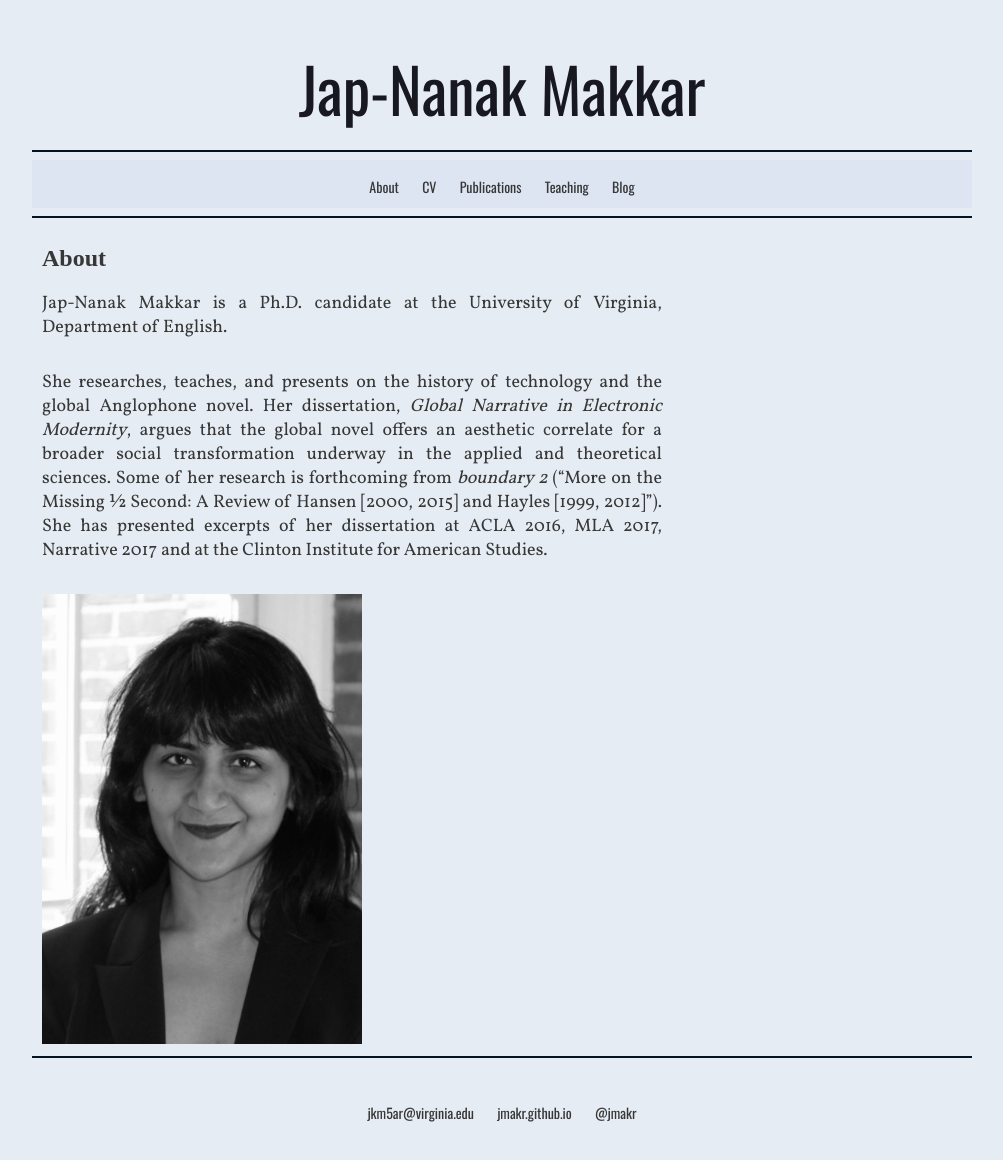
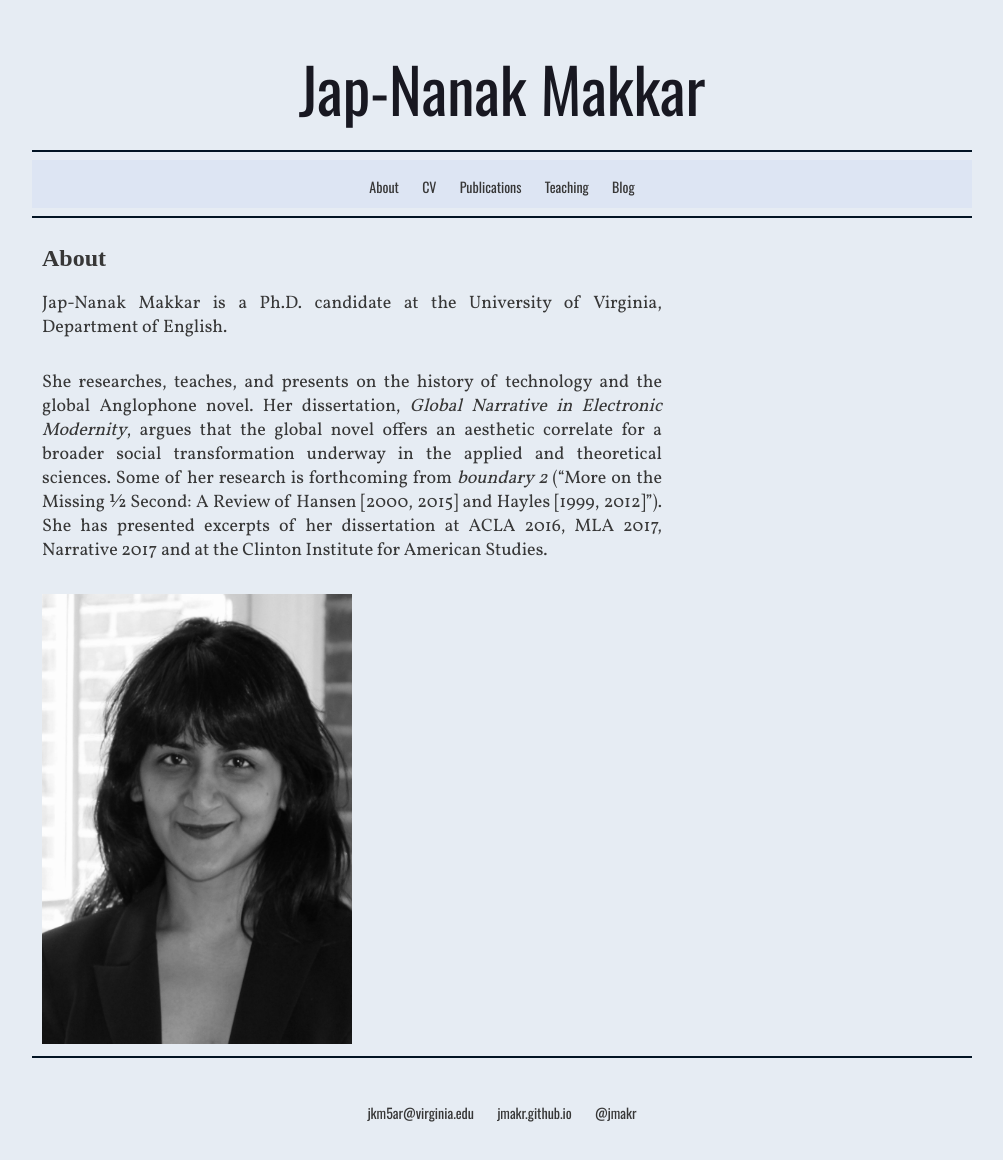
Before and after one commit to jmakr/jmakr.github.io, a Jekyll site: the page built from index.html, in a window 1280 px wide. Shown: the whole page, without its empty margins (138-1141 px from the left). Built offline with Jekyll 4.4.1, drawn with Linux system fonts in a browser that asks for light colours; some web fonts are replaced.

Commit message:
Update index.html

```diff
--- a/index.html
+++ b/index.html
@@ -36,8 +36,8 @@
 
   <div id="imagebox" class="article grid_4">
 	<div class="imagehelper">
-	<div style="width:320px;">
-	<img src="resized_330 to 450.jpg" height="450" width="320"/>
+	<div style="width:310px;">
+	<img src="resized_330 to 450.jpg" height="450" width="310"/>
 	</div>
 	</div>
 
```
